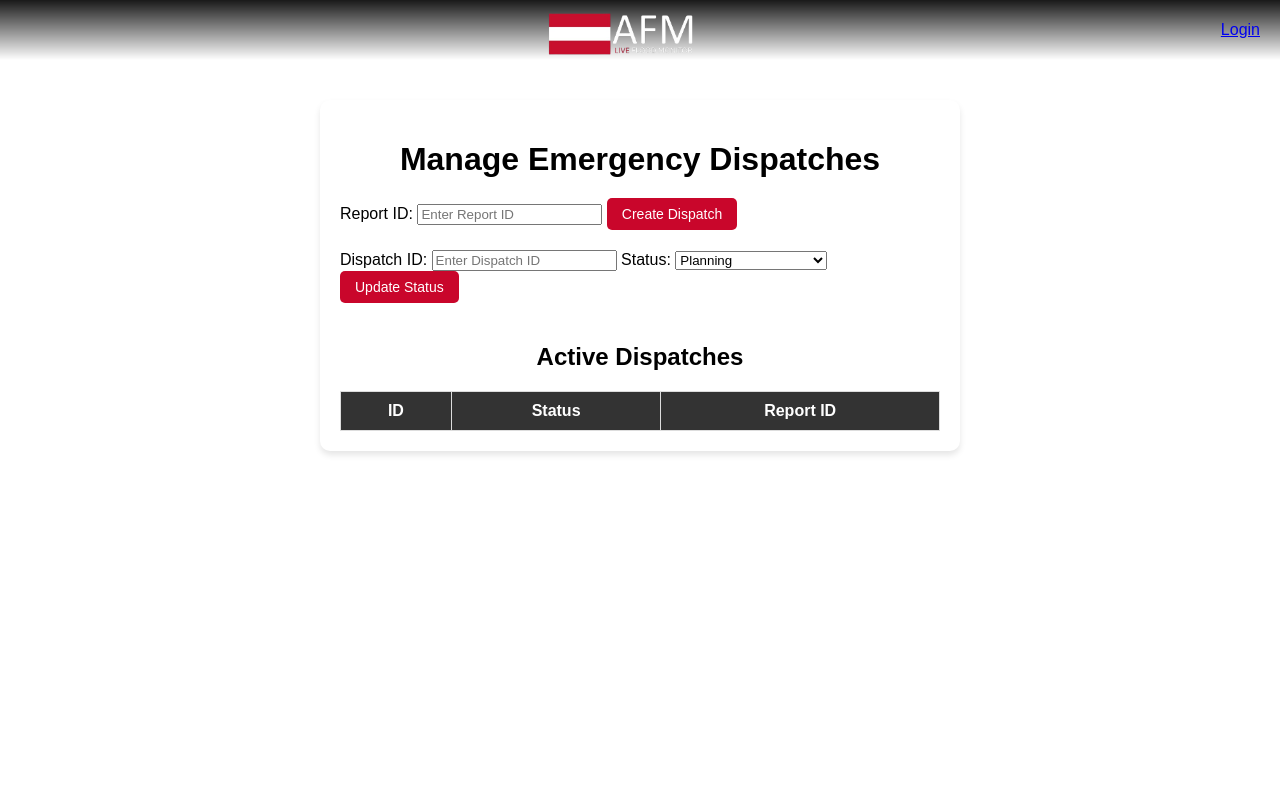
After one commit to midani-47/Austrian-Flood-Monitor, a Flask app: page /emergencyresponse in a window 1280 px wide. The commit adds this page. Run offline with Flask 3, Linux system fonts and the light colour scheme; the visitor is signed in with stand-in values (Sample User, id 1); lists and menus that the app fills with data are empty; some libraries are stand-ins or nearby versions.

Commit message:
Create view for emergency services (#20)
* got some tasks done, regarding the basic implementation of what we are doing, NO DOCSTRINGS yet

* idiotproof

* hoping for no yellow cars

* A
got some tasks done, regarding the basic implementation of what we are doing, NO DOCSTRINGS yet

* idiotproof

* hoping for no yellow cars

* Made some changes to app, regarding  the emergency service page

* YES I FIXED IT!!!!! WOOOOOOOOOO

* I hate what I just fixed

* beutiful map and when logged in you are actualyl logged out and vice versa

* beutiful map and when logged in you are actualyl logged out and vice versa

* WE FOKIN DID IT BOYZZZ! WOOOOO!!!!

---------

Co-authored-by: Madarasi-Balazs <madarasi.balazs04@gmail.com>

```diff
--- a/src/app.py
+++ b/src/app.py
@@ -1,4 +1,5 @@
-#app.py
+from functools import wraps
+
 from flask import Flask, render_template, session, redirect, url_for, flash, request
 from .model.users import users_bp, register_user, login_user, home_page, logout_user, require_role, get_db_connection, get_all_users, update_user_role
 import sys
@@ -9,9 +10,36 @@ from flask import Flask, render_template
 import psycopg2
 from .model.report_model import create_flood_report
 
+from .model.emergency_services import (
+    create_emergency_dispatch,
+    get_dispatches_by_report,
+    update_dispatch_status
+)
+
 app = Flask(__name__)
 app.secret_key = "YourStrongPassword"  # Required for session handling
 app.register_blueprint(users_bp)  # Register the Blueprint
+
+
+def require_login_and_permission(required_perm_level):
+    """
+    Decorator to check if a user is logged in and meets the required permission level.
+    """
+    def decorator(f):
+        @wraps(f)
+        def wrapped(*args, **kwargs):
+            if 'user_id' not in session:
+                flash('Please log in to access this page.', 'error')
+                return redirect(url_for('app_login'))
+            if session.get('perm_level', 'user') not in required_perm_level:
+                flash('You do not have permission to access this page.', 'error')
+                return redirect(url_for('app_home'))
+            return f(*args, **kwargs)
+        return wrapped
+    return decorator
+
+
+
 
 @app.route("/")
 def hello_world():
@@ -29,21 +57,24 @@ def app_login():
 
 @app.route('/home')
 def app_home():
-    """Route for home page (protected)."""
+    """
+    Route for the homepage.
+    """
     return home_page()
-
 @app.route('/logout')
 def app_logout():
-    """Route for user logout."""
+    """
+    Route for logging out.
+    """
     return logout_user()
 
 # @app.route('/manage_roles', methods=['GET', 'POST'])
-@require_role(4) #@require_role('admin')
+@require_role('admin')
 def manage_roles():
     return update_user_role()
 
 @app.route('/get_all_users')
-@require_role(4) #@require_role('admin')
+@require_role('admin')
 def get_users():
     return get_all_users()
 
@@ -68,28 +99,19 @@ def report_form():
     return render_template('report_form.html')
 
 
-#Moderator view
+@app.route('/api/dispatch', methods=['POST'])
+def create_dispatch():
+    return create_emergency_dispatch()
 
-@app.route('/manage_reports')
-@require_role(2)
-def moderator_view():
-    """
-    Displays the moderator view with reports fetched from the database.
-    """
-    try:
-        conn = get_db_connection()
-        cur = conn.cursor(cursor_factory=psycopg2.extras.DictCursor)
+@app.route('/api/dispatch/<int:report_id>', methods=['GET'])
+def get_dispatch(report_id):
+    return get_dispatches_by_report(report_id)
 
-        # Fetch flood reports from the database
-        cur.execute('SELECT * FROM FloodReport WHERE Verified = FALSE')  # Example: Fetch unverified reports
-        reports = cur.fetchall()
+@app.route('/api/dispatch/<int:dispatch_id>', methods=['PUT'])
+def update_dispatch(dispatch_id):
+    return update_dispatch_status(dispatch_id)
 
-        cur.close()
-        conn.close()
-
-        # Pass reports to the template
-        return render_template('manage_reports.html', reports=reports)
-    except Exception as e:
-        print(f"Error fetching reports: {e}")
-        flash('An error occurred while fetching reports.', 'error')
-        return redirect(url_for('app_home'))
+@app.route('/emergencyresponse')
+@require_login_and_permission(['admin', 'moderator'])
+def emergency_response():
+    return render_template("EmergencyResponse.html")
--- a/src/db/notes.txt
+++ b/src/db/notes.txt
@@ -12,5 +12,7 @@ TRUNCATE TABLE FloodReport;
 If you DROPPED a table CREATE it back up with:
  \i /docker-entrypoint-initdb.d/schema.sql
 
+To restart the flask container:
+docker restart afm_flask_app
 
  UPDATE Users SET perm_level = 4 WHERE user_id = 2; # example of how to change user type
--- /dev/null
+++ b/src/static/scripts/dispatch.js
@@ -0,0 +1,63 @@
+document.addEventListener("DOMContentLoaded", function () {
+    const createDispatchForm = document.getElementById("create-dispatch-form");
+    const updateDispatchForm = document.getElementById("update-dispatch-form");
+    const dispatchTable = document.getElementById("dispatch-table").querySelector("tbody");
+
+    // Create Dispatch
+    createDispatchForm.addEventListener("submit", async (e) => {
+        e.preventDefault();
+        const reportId = document.getElementById("report-id").value;
+
+        const response = await fetch("/api/dispatch", {
+            method: "POST",
+            headers: { "Content-Type": "application/json" },
+            body: JSON.stringify({ report_id: reportId }),
+        });
+
+        const result = await response.json();
+        if (response.ok) {
+            alert(`Dispatch created: ${result.dispatch_id}`);
+            addDispatchToTable(result.dispatch_id, "Planning", reportId);
+        } else {
+            alert(`Error: ${result.error}`);
+        }
+    });
+
+    // Update Dispatch
+    updateDispatchForm.addEventListener("submit", async (e) => {
+        e.preventDefault();
+        const dispatchId = document.getElementById("dispatch-id").value;
+        const status = document.getElementById("status").value;
+
+        const response = await fetch(`/api/dispatch/${dispatchId}`, {
+            method: "PUT",
+            headers: { "Content-Type": "application/json" },
+            body: JSON.stringify({ status }),
+        });
+
+        const result = await response.json();
+        if (response.ok) {
+            alert(`Dispatch updated to: ${result.new_status}`);
+            updateDispatchInTable(dispatchId, result.new_status);
+        } else {
+            alert(`Error: ${result.error}`);
+        }
+    });
+
+    // Add Row to Dispatch Table
+    function addDispatchToTable(id, status, reportId) {
+        const row = dispatchTable.insertRow();
+        row.innerHTML = `<td>${id}</td><td>${status}</td><td>${reportId}</td>`;
+    }
+
+    // Update Dispatch in Table
+    function updateDispatchInTable(id, status) {
+        const rows = dispatchTable.rows;
+        for (let row of rows) {
+            if (row.cells[0].textContent == id) {
+                row.cells[1].textContent = status;
+                break;
+            }
+        }
+    }
+});
--- a/src/static/stylesheet.css
+++ b/src/static/stylesheet.css
@@ -46,6 +46,16 @@ html, body {
     display: flex;
     align-items: center;
     gap: 15px;
+}
+
+.form-container {
+    background-color: white;
+    padding: 20px;
+    border-radius: 10px;
+    box-shadow: 0 4px 6px rgba(0, 0, 0, 0.1);
+    width: 90%;
+    max-width: 600px;
+    margin: 100px auto; /* Center vertically with some margin */
 }
 
 
@@ -141,3 +151,38 @@ html, body {
 .dropdown:hover .dropbtn {
     background-color: #555;
 }
+
+h1, h2 {
+    text-align: center;
+    font-family: 'Poppins', sans-serif;
+    margin-bottom: 20px;
+}
+
+
+/* Table Styles */
+#dispatch-table {
+    width: 100%;
+    border-collapse: collapse;
+    margin-top: 20px;
+}
+
+#dispatch-table th, #dispatch-table td {
+    border: 1px solid #ddd;
+    text-align: center;
+    padding: 10px;
+    font-family: 'Poppins', sans-serif;
+}
+
+#dispatch-table th {
+    background-color: #333;
+    color: white;
+    font-weight: bold;
+}
+
+#dispatch-table tr:nth-child(even) {
+    background-color: #f9f9f9;
+}
+
+#dispatch-table tr:hover {
+    background-color: #f1f1f1;
+}
--- /dev/null
+++ b/src/templates/EmergencyResponse.html
@@ -0,0 +1,66 @@
+<!DOCTYPE html>
+<html lang="en">
+<head>
+    <meta charset="UTF-8">
+    <meta name="viewport" content="width=device-width, initial-scale=1.0">
+    <title>Emergency Dispatch Management</title>
+    <link rel="stylesheet" href="{{ url_for('static', filename='stylesheet.css') }}">
+    <link href="https://cdnjs.cloudflare.com/ajax/libs/font-awesome/6.0.0-beta3/css/all.min.css" rel="stylesheet">
+</head>
+<body>
+    <!-- Navbar -->
+    <div class="navbar">
+        <div class="logo">
+            <img src="{{ url_for('static', filename='AFM_logo.png') }}" alt="AFM Logo">
+        </div>
+        <div class="navbar-right">
+            <a class="login-link" href="/login">Login</a>
+        </div>
+    </div>
+
+    <!-- Main Content -->
+    <div class="form-container">
+        <h1>Manage Emergency Dispatches</h1>
+
+        <!-- Create Dispatch Form -->
+        <form id="create-dispatch-form">
+            <label for="report-id">Report ID:</label>
+            <input type="number" id="report-id" name="report-id" placeholder="Enter Report ID" required>
+            <button type="submit" class="report-button">Create Dispatch</button>
+        </form>
+
+        <!-- Update Dispatch Status -->
+        <form id="update-dispatch-form" style="margin-top: 20px;">
+            <label for="dispatch-id">Dispatch ID:</label>
+            <input type="number" id="dispatch-id" name="dispatch-id" placeholder="Enter Dispatch ID" required>
+            <label for="status">Status:</label>
+            <select id="status" name="status" required>
+                <option value="Planning">Planning</option>
+                <option value="on the way">On the Way</option>
+                <option value="operation in progress">Operation in Progress</option>
+                <option value="operation completed">Operation Completed</option>
+            </select>
+            <button type="submit" class="report-button">Update Status</button>
+        </form>
+
+        <!-- Dispatch Table -->
+        <div id="dispatch-table-container" style="margin-top: 40px;">
+            <h2>Active Dispatches</h2>
+            <table id="dispatch-table">
+                <thead>
+                    <tr>
+                        <th>ID</th>
+                        <th>Status</th>
+                        <th>Report ID</th>
+                    </tr>
+                </thead>
+                <tbody>
+                    <!-- Rows will be dynamically added here -->
+                </tbody>
+            </table>
+        </div>
+    </div>
+
+    <script src="{{ url_for('static', filename='scripts/dispatch.js') }}"></script>
+</body>
+</html>
```
Also changed, not shown: src/db/schema.sql (+7 -0 lines), src/model/emergency_services.py (added, +150 -0 lines), src/model/users.py (+15 -15 lines), src/static/scripts/index.js (+36 -7 lines), src/templates/index.html (+10 -14 lines), 3 other files.
